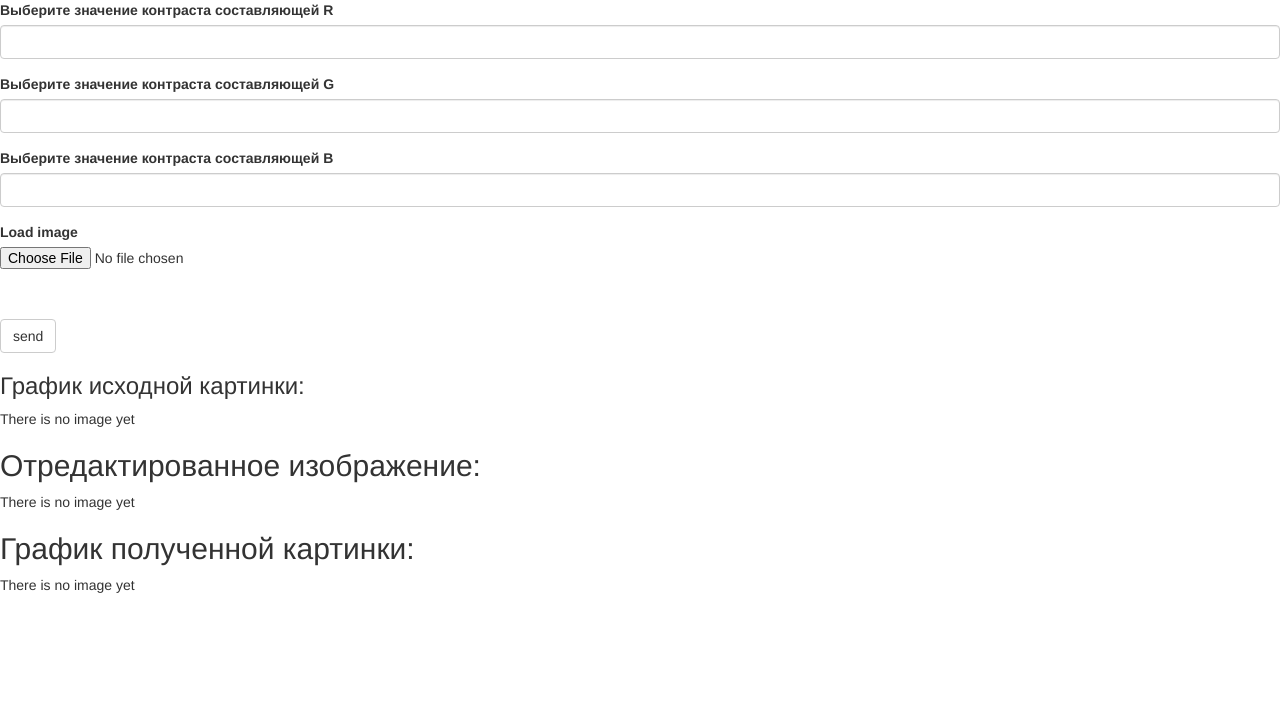
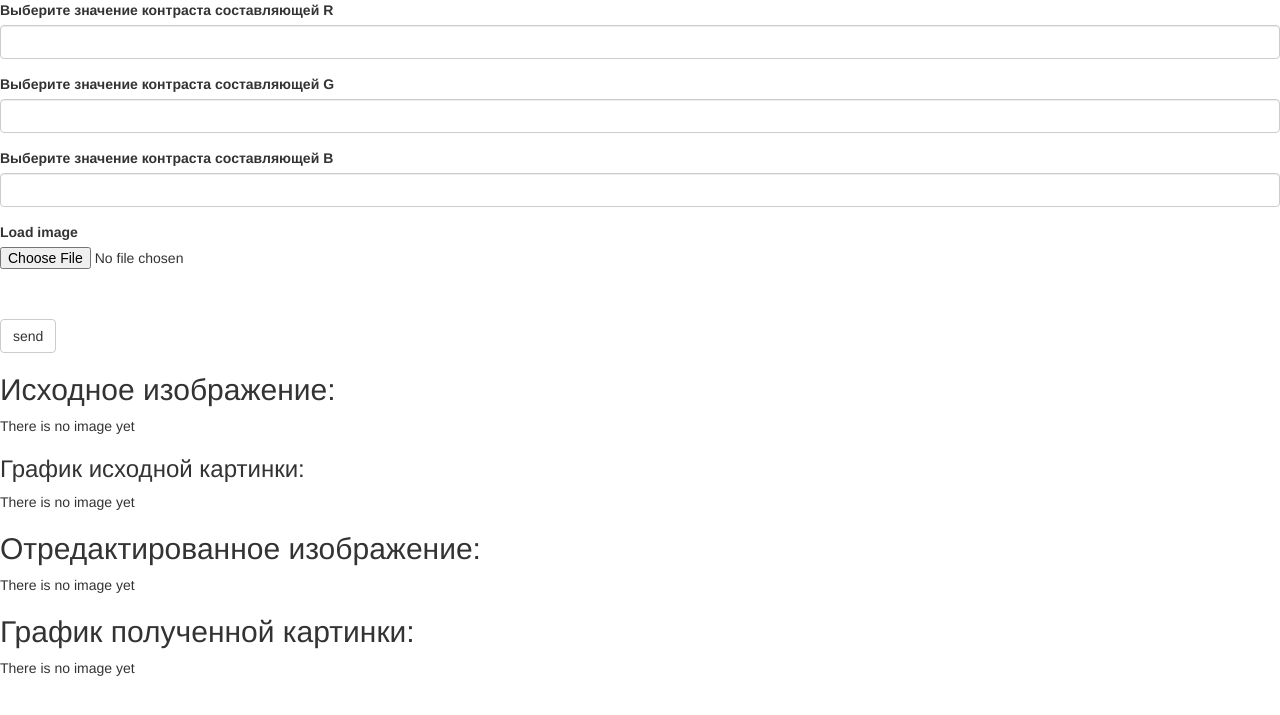
Before and after one commit to vsilvier/lab3IZ2, a Flask app: page /net in a window 1280 px wide. Shown: the top 715 px of the page. Run offline with Flask 2, Linux system fonts and the light colour scheme; some libraries are stand-ins or nearby versions.

Commit message:
Update net.html

```diff
--- a/flaskapp/templates/net.html
+++ b/flaskapp/templates/net.html
@@ -6,6 +6,15 @@
 {% block content %}
 {{ wtf.quick_form(form, method='post',enctype="multipart/form-data", action="net") }}
 <!-- один из стандартных тэгов html - заголовок второго уровня -->
+<h2>Исходное изображение: </h2>
+<!-- отображаем загруженное изображение с закругленными углами -->
+<!-- если оно есть (после submit) -->
+{% if image_name %}
+ <p>{{image_name}}
+ <p><img src={{image_name}}/>
+{% else %}
+ <p> There is no image yet </p>
+{% endif %}
 <h3>График исходной картинки: </h3>
 <!-- проверяем есть ли данные классификации -->
 {% if gr_name %}
```
